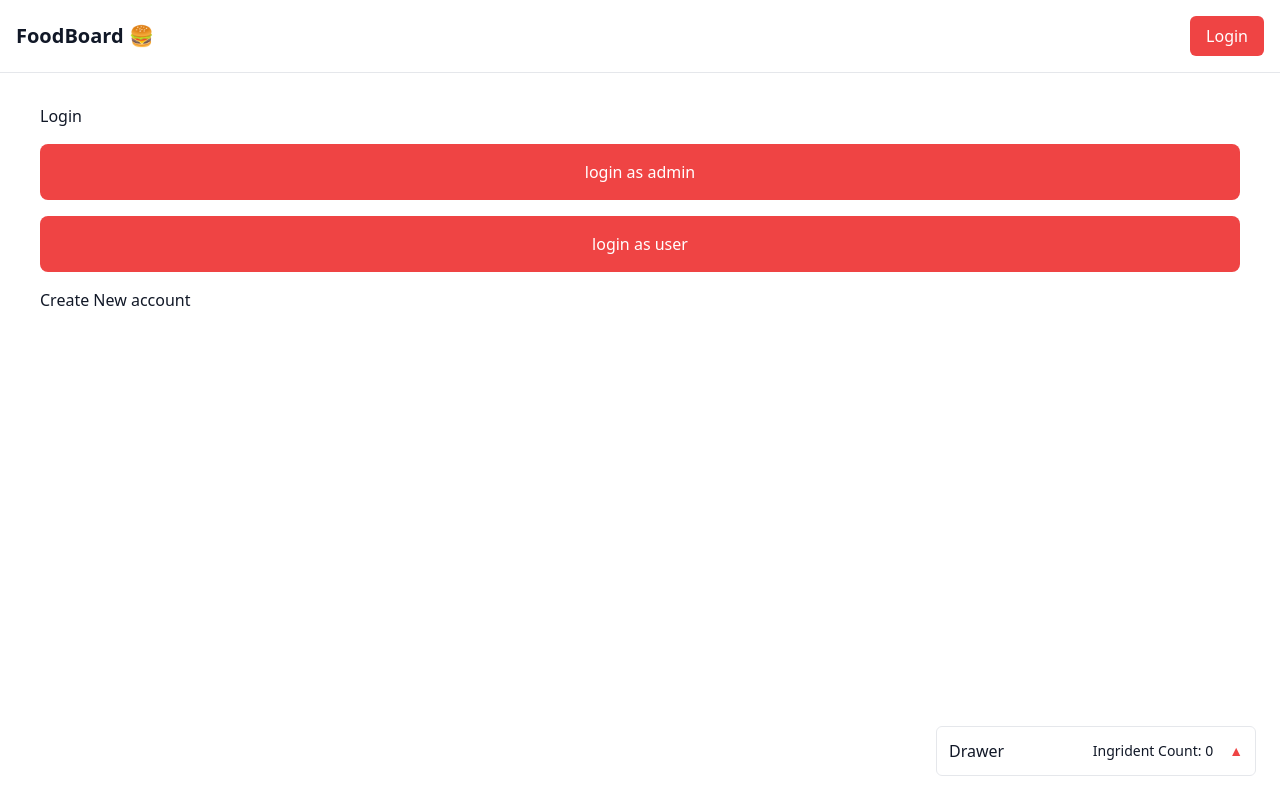
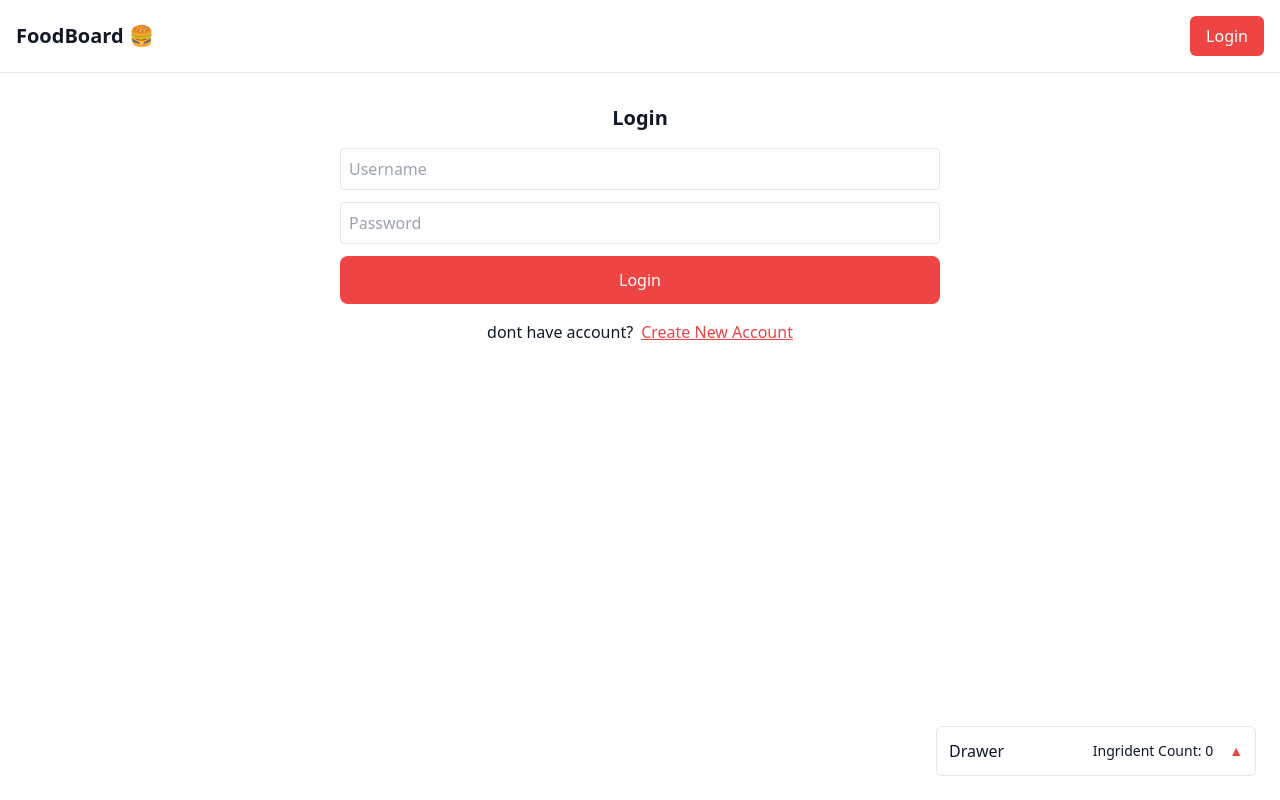
Before and after one commit to jiratchaya-Premsil/fullstackProjectMark2, a React (Vite) app: page /login in a window 1280 px wide. Built offline with nearby package versions, Linux system fonts and the light colour scheme.

Commit message:
feat: add create comment button

```diff
--- a/src/components/CommentSection.jsx
+++ b/src/components/CommentSection.jsx
@@ -1,29 +1,31 @@
 import { useState } from "react";
 import CommentItem from "./commentIten";
 import { useAuthStore } from "../store/useAuthStore";
-
+import StarRating from "./StarRating";
+import { set } from "react-hook-form";
 export default function CommentSection() {
    const {user , logout} = useAuthStore()
   const [comments, setComments] = useState([]);
   const [newCommentText, setNewCommentText] = useState("");
+  const [rating, setRating] = useState(0)
+  const addComment = (text) => {
+  const newComment = {
+    user: user.username,
+    id: Date.now(),
+    text,
+    rating: rating,
+    replies: [],
+  };
+setComments((prev) => [...prev, newComment]);
+
+
+};
   const addReply = (parentId, text) => {
-    const newComment = {
-      user:user,
+  const newReply = {
+    user: user.username,
     id: Date.now(),
     text,
     replies: [],
-    };
-
-    const addComment = (text) => {
-  const newComment = {
-    user: user,
-    id: Date.now(),
-    text,
-    rating: 0,
-    replies: [],
-  };
-
-  setComments((prev) => [...prev, newComment]);
   };
 
   const updateComments = (commentsList) => {
@@ -31,7 +33,7 @@ export default function CommentSection() {
       if (comment.id === parentId) {
         return {
           ...comment,
-            replies: [...comment.replies, newComment], // NO MUTATION
+          replies: [...comment.replies, newReply],
         };
       }
 
@@ -44,6 +46,9 @@ export default function CommentSection() {
 
   setComments((prev) => updateComments(prev));
 };
+
+
+
   const updateRating = (commentId, ratingValue) => {
   const updateComments = (commentsList) => {
     return commentsList.map((comment) => {
@@ -67,6 +72,7 @@ export default function CommentSection() {
   return (
     <div>
   <div className="mb-4">
+    <StarRating rating={rating} setRating={setRating}/>
     <input
       type="text"
       placeholder="Write a comment..."
@@ -80,8 +86,9 @@ export default function CommentSection() {
         if (!newCommentText.trim()) return;
         addComment(newCommentText);
         setNewCommentText("");
+        setRating(0);
       }}
-      className="bg-blue-500 text-white px-3 py-1 rounded"
+      className="bg-primary/90 transition-all duration-300 hover:bg-primary dark:bg-primary-dark/90 dark:hover:bg-primary-dark text-white px-3 py-1 rounded"
     >
       Create Comment
     </button>
--- /dev/null
+++ b/src/components/StarRating.jsx
@@ -0,0 +1,19 @@
+import { useState } from "react";
+
+export default function StarRating({ rating, setRating }) {
+  return (
+    <div className="flex gap-1 cursor-pointer">
+      {[1,2,3,4,5].map((star) => (
+        <span
+          key={star}
+          onClick={() => setRating(star)}
+          className={`text-2xl ${
+            star <= rating ? "text-yellow-400" : "text-gray-300"
+          }`}
+        >
+          ★
+        </span>
+      ))}
+    </div>
+  );
+}
--- a/src/components/commentIten.jsx
+++ b/src/components/commentIten.jsx
@@ -77,6 +77,7 @@ export default function CommentItem({comment,addReply,updateRating, depth =0}) {
           key={child.id}
           comment={child}
           addReply={addReply}
+          updateRating={updateRating}
           depth={depth + 1}
         />
       ))}
--- a/src/pages/Login.jsx
+++ b/src/pages/Login.jsx
@@ -1,24 +1,74 @@
-import {useAuthStore} from "../store/useAuthStore";
-import { useNavigate } from "react-router-dom";
-import { Link } from "react-router-dom";
-const loginPage = () => {
-    const Navigate = useNavigate();
-   const {user, login} = useAuthStore();
-    const handlesummit = (role) => {
-        login({username: role + "User", role: role});
-        Navigate('/profile');
-    }
-    return (
-        <div className = "flex flex-col gap-4 p-6">
-            Login
-            <button onClick={() =>handlesummit('admin')} className = "bg-primary text-white p-4 rounded-lg"> login as admin </button>
-            <button onClick={() => handlesummit('user')} className = "bg-primary text-white p-4 rounded-lg"> login as user </button>
-            <Link to="/register/step-1">
-                <button>Create New account</button>
-            </Link>
+import { useState } from "react";
+import { useAuthStore } from "../store/useAuthStore";
+import { useNavigate, Link } from "react-router-dom";
 
-        </div>
+const LoginPage = () => {
+const navigate = useNavigate();
+const { login } = useAuthStore();
 
-    )
+const [username, setUsername] = useState("");
+const [password, setPassword] = useState("");
+
+const handleSubmit = (e) => {
+e.preventDefault();
+
+
+let role = "user";
+
+if (username.toLowerCase().includes("admin")) {
+  role = "admin";
 }
-export default loginPage;
+
+login({
+  username: username,
+  role: role,
+});
+
+navigate("/profile");
+
+
+};
+
+return ( <div className="flex flex-col gap-4 p-6 w-full justify-center items-center"> <h2 className="text-xl font-bold">Login</h2>
+
+
+  <form onSubmit={handleSubmit} className="flex flex-col gap-3 w-1/2">
+
+    <input
+      type="text"
+      placeholder="Username"
+      value={username}
+      onChange={(e) => setUsername(e.target.value)}
+      className="border p-2 rounded"
+    />
+
+    <input
+      type="password"
+      placeholder="Password"
+      value={password}
+      onChange={(e) => setPassword(e.target.value)}
+      className="border p-2 rounded"
+    />
+
+    <button
+      type="submit"
+      className="bg-primary text-white p-3 rounded-lg"
+    >
+      Login
+    </button>
+
+  </form>
+  <div className = "flex gap-2">
+    dont have account?
+  <Link to="/register/step-1">
+    <button className="underline text-primary">Create New Account</button>
+  </Link>
+  </div>
+
+</div>
+
+
+);
+};
+
+export default LoginPage;
--- a/src/pages/foodInfo.jsx
+++ b/src/pages/foodInfo.jsx
@@ -3,6 +3,7 @@ import { useParams, Link } from "react-router-dom";
 import CommentSection from "../components/CommentSection";
 import { useNavigate } from "react-router-dom";
 import { useCartStore } from "../store/useCartStore";
+
 export default function FoodInfo() {
   const addToCart = useCartStore((state) => state.addToCart);
 
--- a/src/store/useAuthStore.js
+++ b/src/store/useAuthStore.js
@@ -5,15 +5,21 @@ export const useAuthStore = create(
   persist(
     (set) => ({
       user: null,
+      myPost: [],
+      likeedPost:[],
 
       login: (userData) =>
         set(() => ({
           user: userData,
+           myPost: [],
+          likeedPost:[],
         })),
 
       logout: () =>
         set(() => ({
           user: null,
+           myPost: [],
+      likeedPost:[],
         })),
     }),
     {
```
Lines whose indentation alone changed are shown as unchanged.
